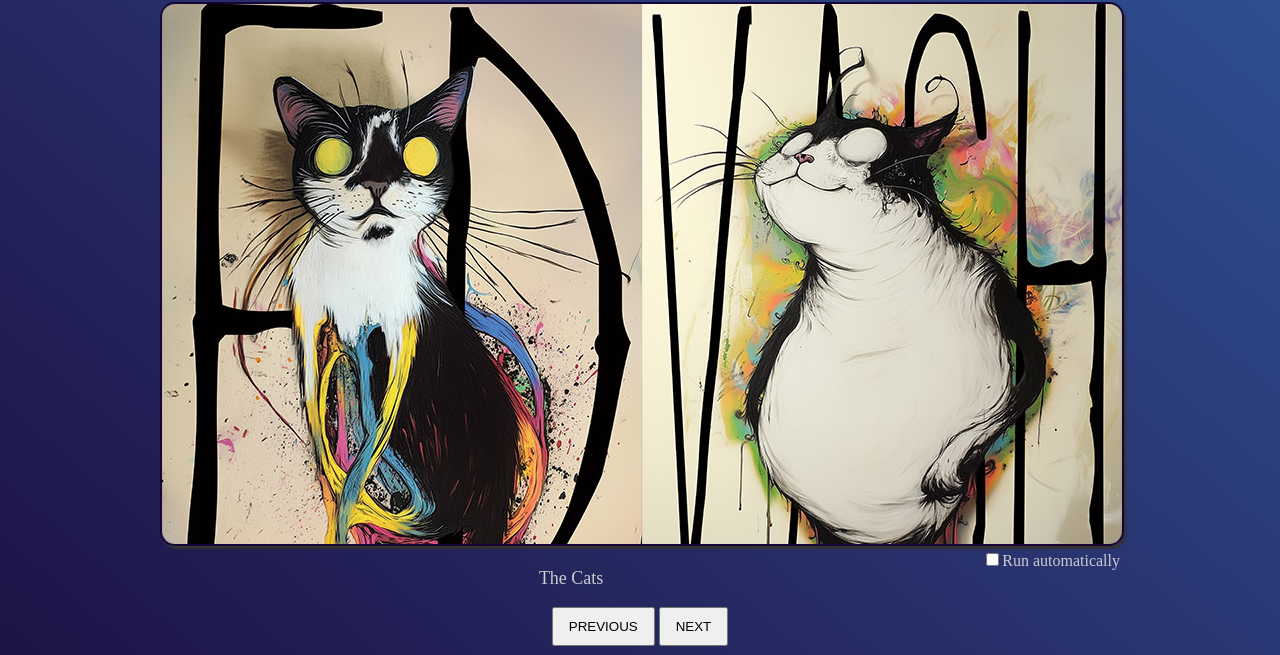
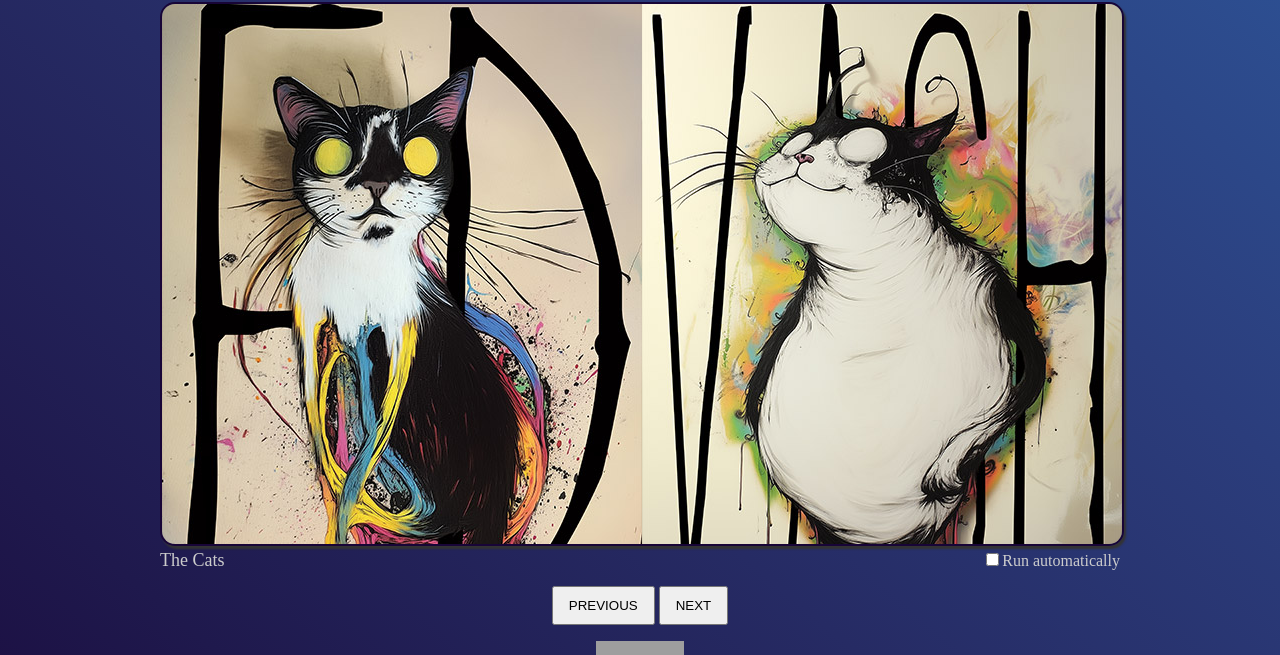
Before and after one commit to avollmar-bc/dev109, a plain HTML site: page a5/index.html in a window 1280 px wide. Shown: the part 78-733 px from the top of the page. Drawn offline with Linux system fonts and the light colour scheme; grey boxes are pictures that could not be loaded; a web font is replaced by a local one.

Commit message:
cleanup - again

```diff
--- a/a5/css/style.css
+++ b/a5/css/style.css
@@ -32,12 +32,12 @@ body {
 }
 
 .button-wrapper button {
+    margin-top: 15px;
     padding: 10px 15px;
 }
 
 #caption {
-    width: 100%;
-    text-align: center;
+    display: inline;
     font-size: 18px;
 }
 
```
